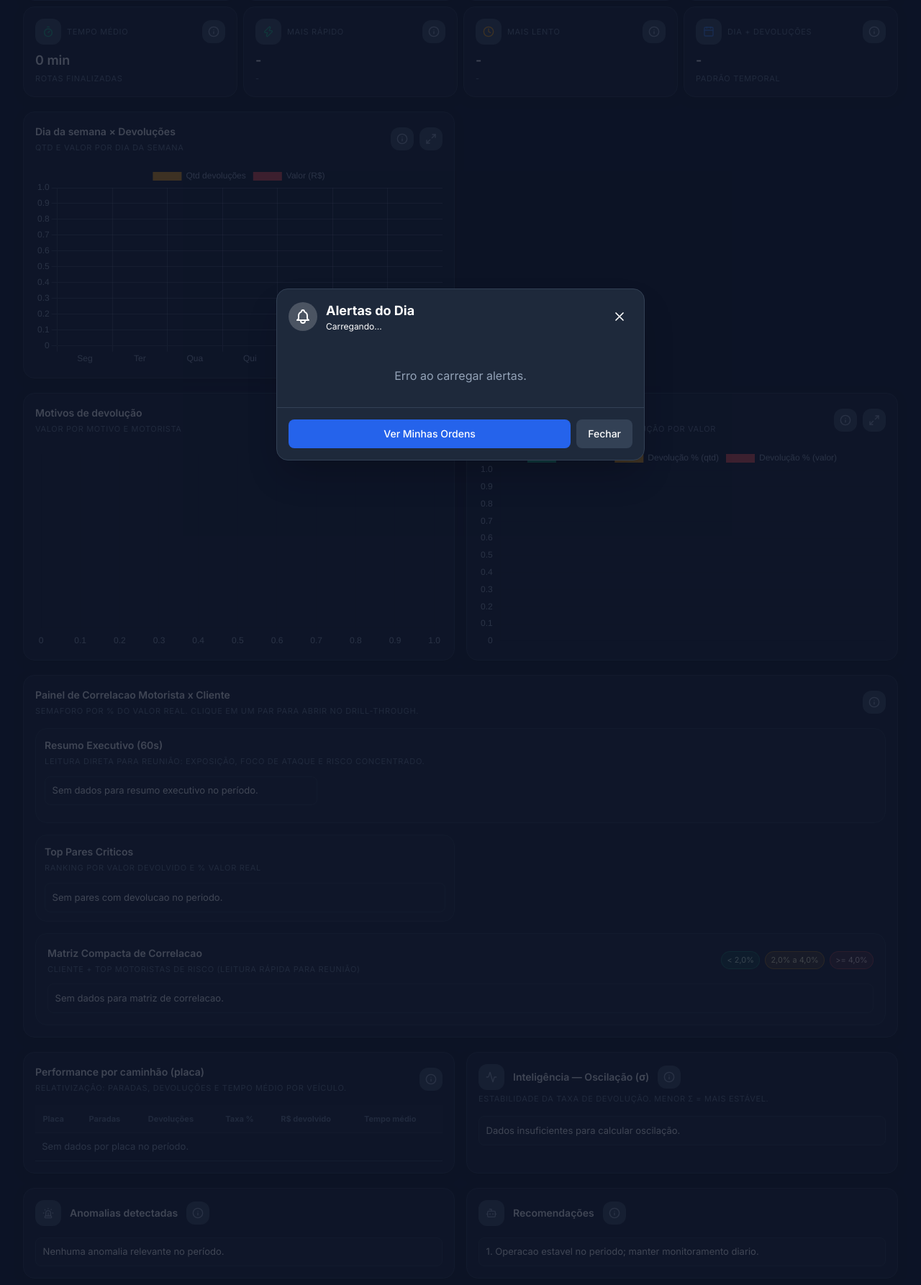
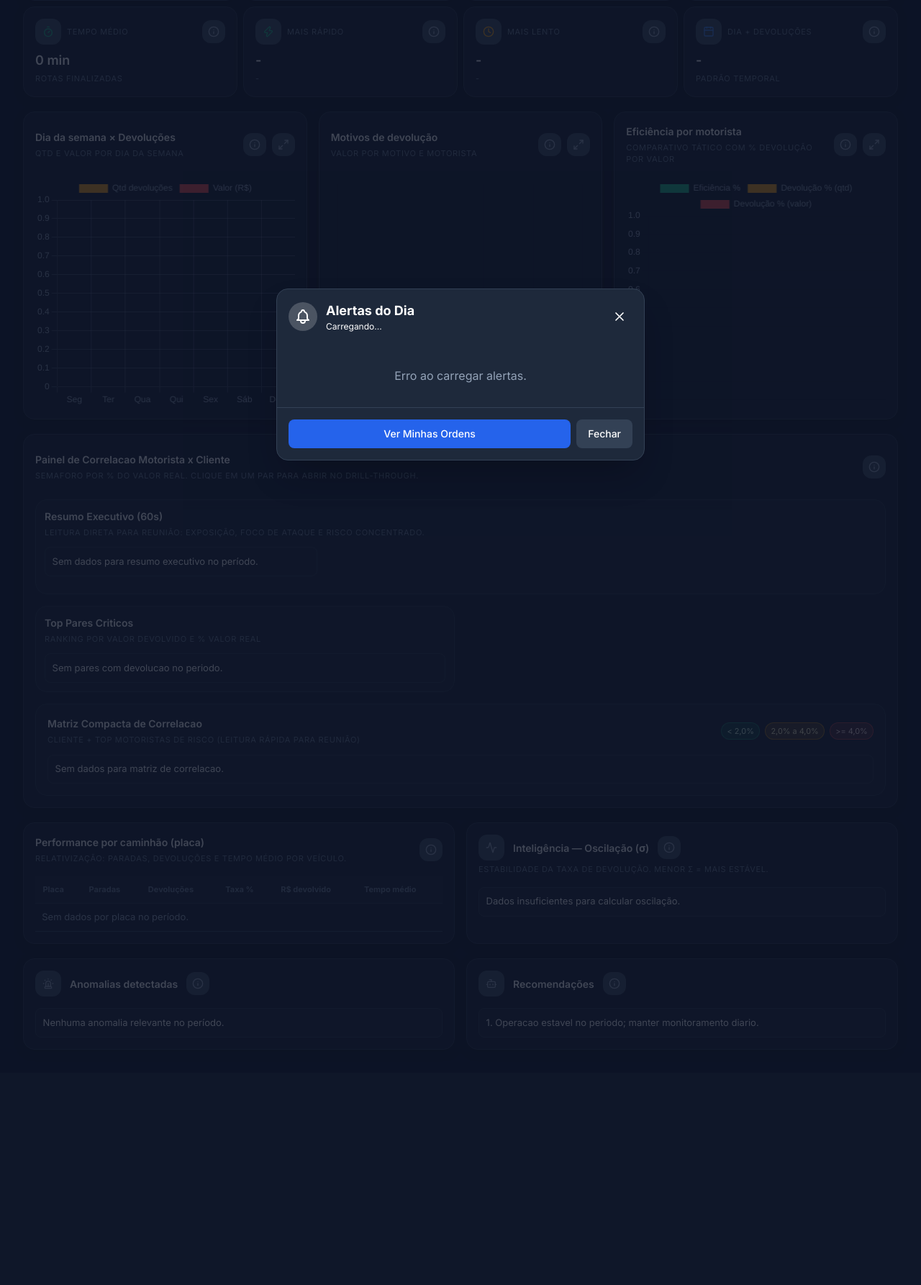
Before and after one commit to feliperanon/analise_operacional, a FastAPI app: page /bi/motorista in a window 1280 px wide. Shown: the part 780-2566 px from the top of the page at 72% size. Run offline with FastAPI, Linux system fonts and the light colour scheme; data that the repository does not hold is empty; some libraries are stand-ins or nearby versions.

Commit message:
sua mensagem

```diff
--- a/templates/bi_motorista.html
+++ b/templates/bi_motorista.html
@@ -115,11 +115,8 @@
       {{ kpi_card("Dia + Devoluções", dia_mais_devolucoes, "Padrão temporal", "calendar", "neutral") }}
     </section>
 
-    <section class="grid grid-cols-1 xl:grid-cols-2 gap-4">
+    <section class="grid grid-cols-1 xl:grid-cols-3 gap-4">
       {{ chart_card("Dia da semana × Devoluções", "Qtd e valor por dia da semana", "diaSemanaChart") }}
-    </section>
-
-    <section class="grid grid-cols-1 xl:grid-cols-2 gap-4">
       {{ chart_card("Motivos de devolução", "Valor por motivo e motorista", "motivosChart") }}
       {{ chart_card("Eficiência por motorista", "Comparativo tático com % devolução por valor", "driverChart") }}
     </section>
@@ -800,6 +797,10 @@
   .bi-card { padding: var(--space-4, 1rem); }
   .bi-card-head { display: flex; align-items: center; gap: .75rem; }
   .bi-card-head-between { justify-content: space-between; }
+  .chart-card { height: 100%; display: flex; flex-direction: column; }
+  .chart-card .bi-card-head { min-height: 58px; }
+  .chart-card > div[style*="height"] { height: 320px !important; }
+  .chart-card canvas { width: 100% !important; height: 100% !important; }
   .surface-shadow { background: var(--color-surface); border-radius: var(--radius-lg); box-shadow: var(--shadow-card); border: 1px solid var(--color-border); }
   .surface { background: var(--color-surface); border-radius: var(--radius-lg); border: 1px solid var(--color-border); }
   .icon-wrap, .icon-wrap-sm { background: var(--color-border-light); color: var(--color-text-secondary); border-radius: var(--radius-md); display: flex; align-items: center; justify-content: center; }
```
